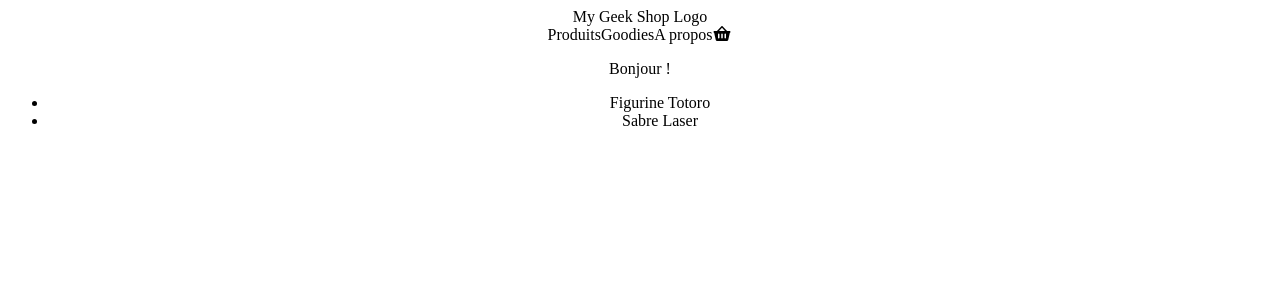
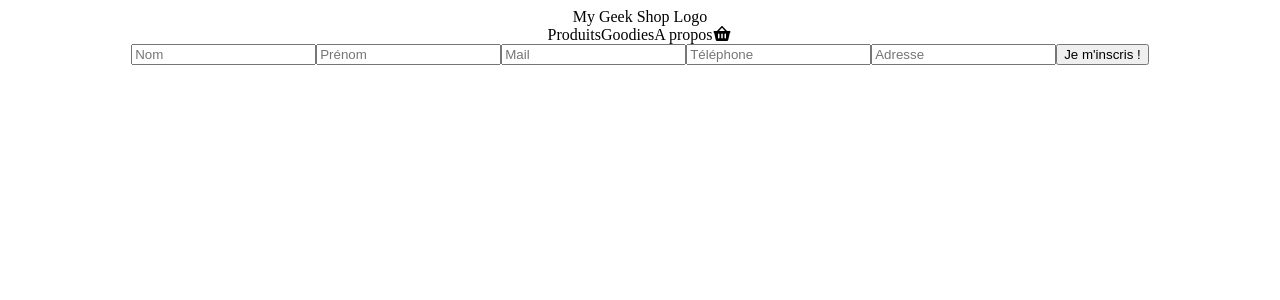
Before and after one commit to trentycha/my-geek-shop, a React (Create React App) app: page /login in a window 1280 px wide. Shown: the top 300 px of the page. Built offline with nearby package versions, Linux system fonts and the light colour scheme.

Commit message:
first API's attempt for user form

```diff
--- /dev/null
+++ b/db.json
@@ -0,0 +1,36 @@
+{
+  "users": [
+    {
+      "id": "1",
+      "name": "Alice",
+      "firstname": "Wonderland",
+      "mail": "alice@gmail.com",
+      "num": "0644125412",
+      "adresse": "11 avenue du jeune cheval, 33600 Pessac"
+    },
+    {
+      "id": "2",
+      "name": "Paulette",
+      "firstname": "Jean",
+      "mail": "paulette@gmail.com",
+      "num": "0644125413",
+      "adresse": "11 avenue de l'hirondelle, 33700 Mérignac"
+    },
+    {
+      "id": "3",
+      "name": "Michel",
+      "firstname": "Durand",
+      "mail": "michel@gmail.com",
+      "num": "0644125414",
+      "adresse": "14 avenue du jeune cheval, 33600 Pessac"
+    },
+    {
+      "id": "5426",
+      "name": "Pallaro",
+      "firstname": "Thomas",
+      "mail": "thom.palla@gmail.com",
+      "num": "0658629208",
+      "adresse": "5 Place Vincent Van Gogh"
+    }
+  ]
+}
--- a/package.json
+++ b/package.json
@@ -15,6 +15,7 @@
     "@testing-library/user-event": "^13.2.1",
     "react": "^19.2.1",
     "react-dom": "^19.2.1",
+    "react-router-dom": "^7.10.1",
     "react-scripts": "5.0.1",
     "tailwindcss": "^4.1.17",
     "web-vitals": "^2.1.0"
--- a/src/App.js
+++ b/src/App.js
@@ -1,12 +1,17 @@
+import { Routes, Route } from 'react-router-dom';
 import './App.css';
 import Home from './pages/Home.js';
+import Login from './pages/Login.js';
 import Header from './components/Header.js';
 
 function App() {
   return (
     <div className="App">
       <Header />
-      <Home />
+      <Routes>
+        <Route path="/" element={<Home />} />
+        <Route path="/login" element={<Login />} />
+      </Routes>
     </div>
   );
 }
--- a/src/datas/products.js
+++ b/src/datas/products.js
@@ -6,7 +6,8 @@ export const products = [
     price: 39.99,
     image: "",
     description: "Figurine Totoro, issu du Ghibli 'Mon Voisin Totoro'. Taille : 20cm. Poids : 2kg",
-    stock: 6
+    stock: 6,
+    isShown: true
   },
   {
     id: 2,
--- a/src/index.js
+++ b/src/index.js
@@ -3,11 +3,14 @@ import ReactDOM from 'react-dom/client';
 import './index.css';
 import App from './App';
 import reportWebVitals from './reportWebVitals';
+import { BrowserRouter } from 'react-router-dom';
 
 const root = ReactDOM.createRoot(document.getElementById('root'));
 root.render(
   <React.StrictMode>
-    <App />
+    <BrowserRouter>
+      <App />
+    </BrowserRouter>
   </React.StrictMode>
 );
 
--- a/src/pages/Home.js
+++ b/src/pages/Home.js
@@ -1,6 +1,23 @@
+import { useState, useEffect } from 'react';
 import { products } from '../datas/products.js';
 
 const Home = () => {
+    const [users, setUser] = useState([]);
+
+    useEffect(() => {
+        const recupUser = async () => {
+            try {
+            const response = await fetch ("http://localhost:3001/users");
+            const data = await response.json();
+            setUser(data);
+            } catch (error) {
+                alert(error.message);
+            }
+        };
+
+        recupUser();
+
+    }, []);
 
     return (
 
@@ -11,7 +28,13 @@ const Home = () => {
                     <li key={product.id}> {product.name} </li>
                 ))}
             </ul>
+            <ul>
+                {users.map((user) => (
+                    <li key={user.id}> {user.name} </li>
+                ))}
+            </ul>
         </div>
+
     )
 
 }
--- /dev/null
+++ b/src/pages/Login.js
@@ -0,0 +1,65 @@
+import { useState } from 'react';
+
+const Login = () => {
+    const [name, setName] = useState("");
+    const [firstname, setFirstname] = useState("");
+    const [mail, setMail] = useState("");
+    const [num, setNum] = useState("");
+    const [adresse, setAdresse] = useState("");
+
+    const handleSubmit = async (e) => {
+        e.preventDefault();
+
+        try {
+            const response = await fetch("http://localhost:3001/users", {
+                method: 'POST',
+                headers: {
+                    'Content-Type': 'application/json'
+                },
+                body: JSON.stringify({name, firstname, mail, num, adresse})
+            });
+
+            const newUser = await response.json();
+
+        } catch (error) {
+            alert(error.message);
+        }
+
+        setName("");
+        setFirstname("");
+        setMail("");
+        setNum("");
+        setAdresse("");
+    };
+
+    return (
+        <form onSubmit={handleSubmit}>
+
+            <input placeholder="Nom"
+            value={name}
+            onChange={(e) => setName(e.target.value)} />
+
+            <input placeholder="Prénom"
+            value={firstname}
+            onChange={(e) => setFirstname(e.target.value)} />
+
+            <input placeholder="Mail"
+            value={mail}
+            onChange={(e) => setMail(e.target.value)} />
+
+            <input placeholder="Téléphone"
+            value={num}
+            onChange={(e) => setNum(e.target.value)} />
+
+            <input placeholder="Adresse"
+            value={adresse}
+            onChange={(e) => setAdresse(e.target.value)} />
+
+            <button type="submit">Je m'inscris !</button>
+
+        </form>
+    )
+
+}
+
+export default Login;
```
Also changed, not shown: src/services/userService.js (added), 2 other files (tests, documents, lock files or other folders).
